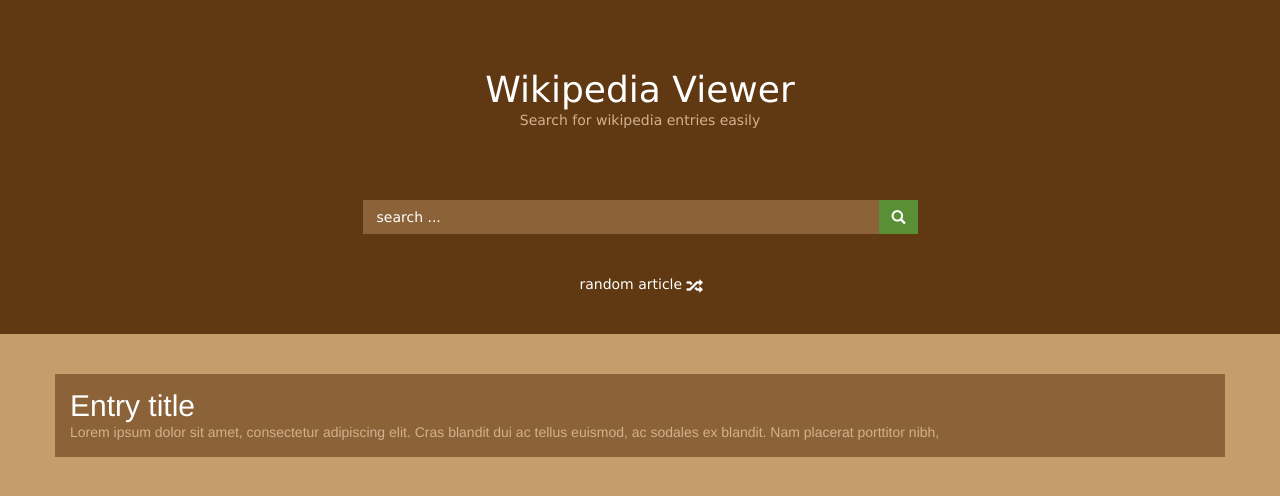
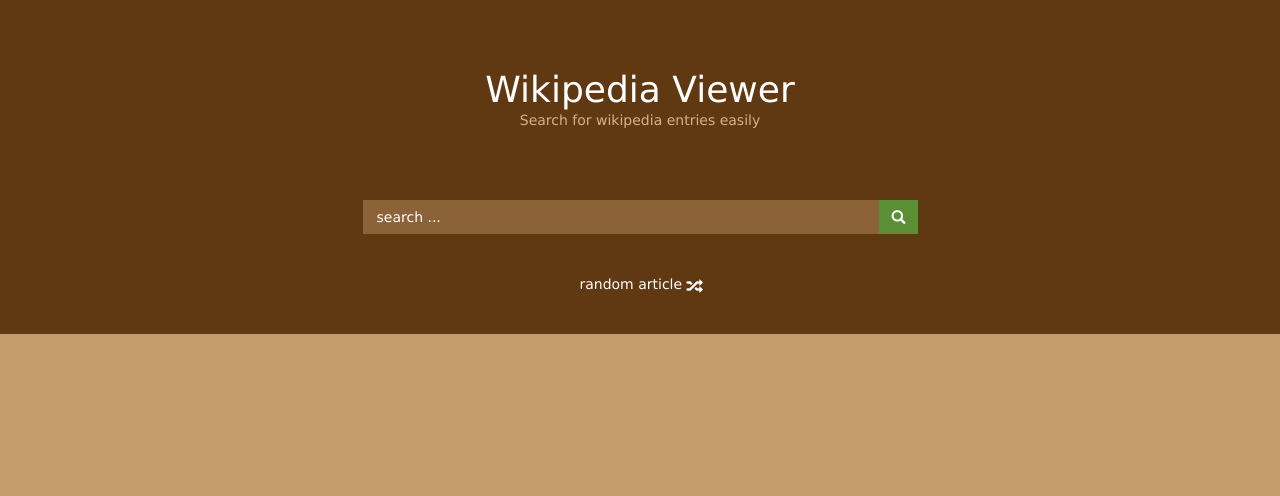
Before and after one commit to Abdelaziz18003/wikipedia_viewer, a plain HTML site: page index.html in a window 1280 px wide. Drawn offline with Linux system fonts and the light colour scheme.

Commit message:
make some UI improvments

```diff
--- a/index.html
+++ b/index.html
@@ -11,7 +11,7 @@
 	<header id="header">
 		<div class="container">
 			<div class="row">
-				<div class="col-md-6 col-md-offset-3 col-sm-8">
+				<div class="col-md-6 col-md-offset-3 col-sm-8 col-sm-offset-2">
 
 					<h1 class="text-center">Wikipedia Viewer</h1>
 					<p class="text-center">Search for wikipedia entries easily</p>
@@ -35,14 +35,7 @@
 
 	<section id="content">
 		<div class="container">
-
-			<div class="row entry">
-				<a href="#" target="_blank">
-					<h2>Entry title</h2>
-					<p>Lorem ipsum dolor sit amet, consectetur adipiscing elit. Cras blandit dui ac tellus euismod, ac sodales ex blandit. Nam placerat porttitor nibh,</p>
-				</a>
-			</div>
-
+			<!-- articles container -->
 		</div>
 	</section>
 
```
